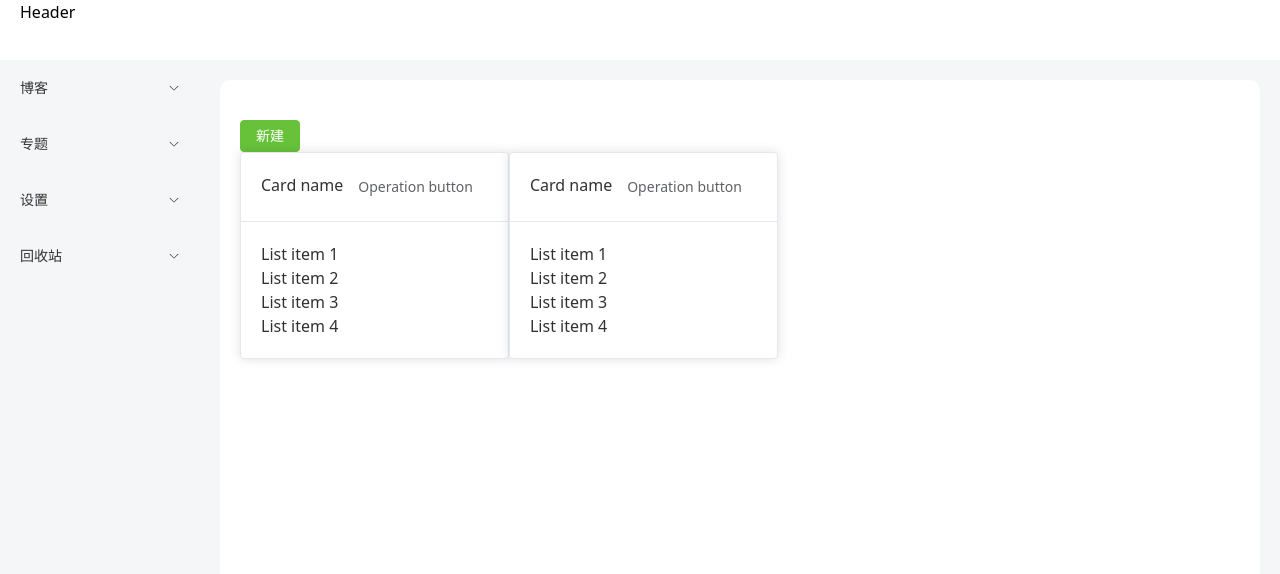
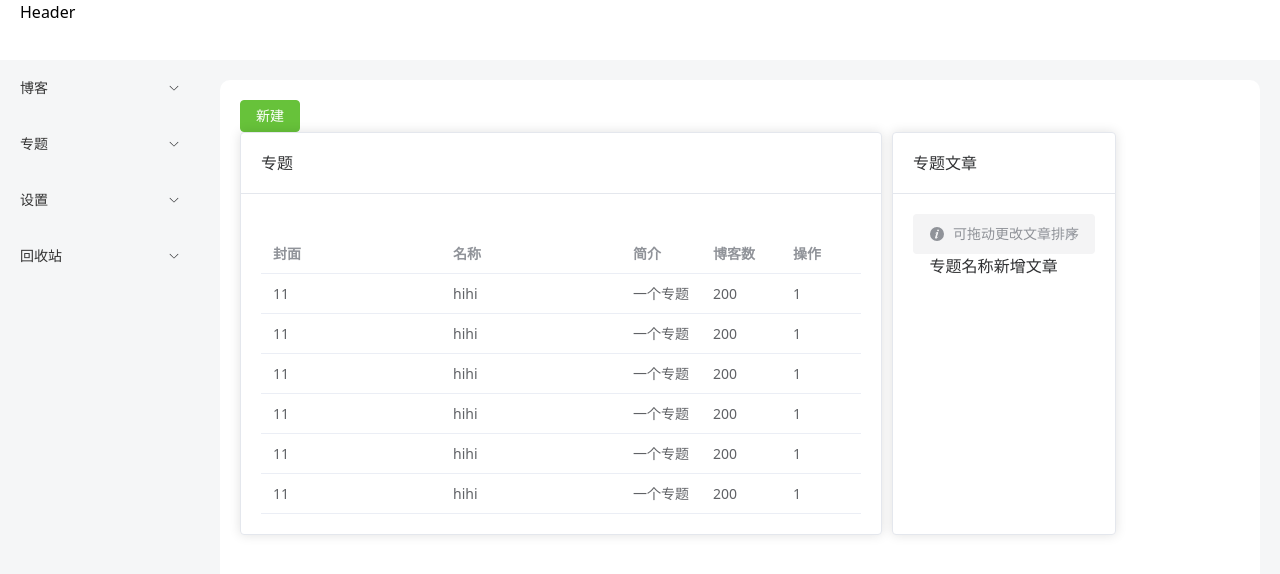
Before and after one commit to yiyang-fairy/easyblog, a Vue app: page /specialTopic in a window 1280 px wide. Shown: the top 574 px of the page. Built offline with nearby package versions, Linux system fonts and the light colour scheme; a web font is replaced by a local one.

Commit message:
专题页拖拽列表，新建个人信息页

```diff
--- /dev/null
+++ b/src/components/commen/iconfont.css
@@ -0,0 +1,25 @@
+@font-face {
+    font-family: "iconfont"; /* Project id 3981281 */
+    src: url('//at.alicdn.com/t/c/font_3981281_abfwa6dazl7.woff2?t=1679982279937') format('woff2'),
+         url('//at.alicdn.com/t/c/font_3981281_abfwa6dazl7.woff?t=1679982279937') format('woff'),
+         url('//at.alicdn.com/t/c/font_3981281_abfwa6dazl7.ttf?t=1679982279937') format('truetype');
+  }
+
+  .iconfont {
+    font-family: "iconfont" !important;
+    font-style: normal;
+    -webkit-font-smoothing: antialiased;
+    -moz-osx-font-smoothing: grayscale;
+  }
+
+  .icon-caret-right:before {
+    content: "\e6ed";
+  }
+
+  .icon-caret-down:before {
+    content: "\e6ee";
+  }
+
+  .icon-zhankai1:before {
+    content: "\e667";
+  }
--- a/src/main.js
+++ b/src/main.js
@@ -5,6 +5,7 @@ import 'element-plus/dist/index.css'
 import App from './App.vue'
 import router from './router'
 import './index.css'
+import './components/commen/iconfont.css'
 
 const app = createApp(App)
 app.use(ElementPlus)
--- a/src/views/Index.vue
+++ b/src/views/Index.vue
@@ -5,27 +5,28 @@
         <el-header style="background-color: #fff;">Header</el-header>
         <el-container>
           <el-aside width="200px">
-            <el-menu
-              default-active="2"
-              class="el-menu-vertical-demo bg-grey border-null"
-            >
-              <el-sub-menu
-                v-for="(item, index) in list"
-                :key="index"
-                :index="index"
-              >
+            <el-menu :unique-opened="true"
+                     class="el-menu-vertical-demo bg-grey border-null">
+              <el-sub-menu v-for="(item, index1) in list"
+                           :key="index1"
+                           :index="index1">
                 <template #title>
                   <i class="el-icon-location"></i>
                   <span class="color-333">{{ item.name }}</span>
                 </template>
-                <div v-for="(item1, index ) in item.group" :key="index">
-                  <el-menu-item @click="open(item1)" class="bg-grey color-333 menu-item">{{item1.name}}</el-menu-item>
+                <div v-for="(item1, index ) in item.group"
+                     :key="index">
+                  <el-menu-item @click="open(item1, index)"
+                                class="color-333 menu-item hover:bg-white"
+                                :class="isCurrent2==index?'bg-white':'bg-grey'">{{item1.name}}</el-menu-item>
                 </div>
               </el-sub-menu>
             </el-menu>
           </el-aside>
           <el-main style="background-color: #fff;margin: 20px;border-radius: 10px;">
-            <div style="height: 600px;"><RouterView></RouterView></div>
+            <div style="height: 600px;">
+              <RouterView></RouterView>
+            </div>
 
           </el-main>
         </el-container>
@@ -37,21 +38,25 @@
 import { reactive, ref } from "vue";
 import { useRouter } from 'vue-router'
 const router = useRouter();
-function open(item) {
+let isCurrent1 = ref(0)
+let isCurrent2 = ref(0)
+function open(item, index) {
   console.log(item, 'item')
+  isCurrent2.value = index
+  console.log(isCurrent2)
   router.push(item.url)
 }
 const list = [
   {
     name: "博客",
-    group:[
+    group: [
       {
-        name:"博客管理",
-        url:'/blog'
+        name: "博客管理",
+        url: '/blog'
       },
       {
-        name:"分类管理",
-        url:'/classify'
+        name: "分类管理",
+        url: '/classify'
       }
     ]
   },
@@ -60,7 +65,7 @@ const list = [
     group: [
       {
         name: "专题管理",
-        url:'/specialTopic'
+        url: '/specialTopic'
       }
     ]
   },
@@ -68,17 +73,17 @@ const list = [
     name: "设置",
     group: [
       {
-        name:'个人信息设置',
-        url:'/setting'
+        name: '个人信息设置',
+        url: '/setting'
 
       },
       {
-        name:'博客成员',
-        url:'/setting'
+        name: '博客成员',
+        url: '/setting'
       },
       {
-        name:"系统设置",
-        url:'/setting'
+        name: "系统设置",
+        url: '/setting'
       }
     ]
   },
@@ -86,7 +91,7 @@ const list = [
     name: "回收站",
     group: [
       {
-        name:'回收站'
+        name: '回收站'
       }
     ]
   }
@@ -95,7 +100,7 @@ const list = [
 
 <style scoped>
 .bg-grey {
-  background-color: #F5F6F7;
+  background-color: #f5f6f7;
 }
 .color-333 {
   color: #333;
@@ -103,7 +108,7 @@ const list = [
 .border-null {
   border: none;
 }
-:deep(.el-sub-menu__title:hover){
+:deep(.el-sub-menu__title:hover) {
   background-color: #fff;
 }
 </style>
--- a/src/views/SpecialTopic.vue
+++ b/src/views/SpecialTopic.vue
@@ -1,38 +1,175 @@
 <template>
   <div>
-    <div class="mt-20">
-      <el-button class="bg-green-500" type="success" @click="create()">新建</el-button>
+    <div class="">
+      <el-button class="bg-green-500"
+                 type="success"
+                 @click="create()">新建</el-button>
     </div>
-    <div class="flex">
-      <el-card class="box-card">
+    <div class="flex mt-10">
+      <el-card class="box-card mr-10 w-50%">
         <template #header>
           <div class="card-header">
-            <span>Card name</span>
-            <el-button class="button" text>Operation button</el-button>
+            <span>专题</span>
           </div>
         </template>
-        <div v-for="o in 4" :key="o" class="text item">
-          {{ "List item " + o }}
+        <div class="mt-20">
+          <el-table :data="tableData"
+                    style="width: 100%">
+            <el-table-column prop="date"
+                             label="封面"
+                             width="180">
+            </el-table-column>
+            <el-table-column prop="name"
+                             label="名称"
+                             width="180">
+            </el-table-column>
+            <el-table-column prop="intro"
+                             label="简介"> </el-table-column>
+            <el-table-column prop="quantity"
+                             label="博客数"> </el-table-column>
+            <el-table-column prop="handle"
+                             label="操作"> </el-table-column>
+          </el-table>
         </div>
       </el-card>
-      <el-card class="box-card">
+      <el-card class="box-card w-50%">
         <template #header>
           <div class="card-header">
-            <span>Card name</span>
-            <el-button class="button" text>Operation button</el-button>
+            <span>专题文章</span>
           </div>
         </template>
-        <div v-for="o in 4" :key="o" class="text item">
-          {{ "List item " + o }}
+        <el-alert title="可拖动更改文章排序"
+                  type="info"
+                  show-icon />
+
+        <div @click="open()"
+             class="flex justify-between">
+          <div>
+            <span class="iconfont  text-gray-400"
+                  :class="show?'icon-caret-down':'icon-caret-right'"></span>
+            专题名称
+          </div>
+          <div>新增文章</div>
         </div>
+        <el-tree v-if="show"
+                 :data="treeDate"
+                 node-key="id"
+                 :expand-on-click-node="false"
+                 draggable>
+          <template #default="{ node, data }">
+            <span class="custom-tree-node">
+              <span>{{ node.label }}</span>
+              <span class="text-green-500">
+                <a @click="append(data)"> 预览 </a>
+                <a style="margin-left: 8px"
+                   @click="remove(node, data)">
+                  修改
+                </a>
+                <a @click="append(data)"> 删除 </a>
+                <a style="margin-left: 8px"
+                   @click="remove(node, data)">
+                  新增下级文章
+                </a>
+              </span>
+            </span>
+          </template>
+        </el-tree>
       </el-card>
     </div>
   </div>
 </template>
 
-  <script>
-export default {};
+<script setup>
+import { ref } from "vue";
+let show = ref(false);
+function open() {
+  show.value = !show.value;
+}
+function create() {
+  console.log("新建一个文章");
+}
+
+const tableData = [
+  {
+    date: "11",
+    name: "hihi",
+    intro: "一个专题",
+    quantity: "200",
+    handle: "1",
+  },
+  {
+    date: "11",
+    name: "hihi",
+    intro: "一个专题",
+    quantity: "200",
+    handle: "1",
+  },
+  {
+    date: "11",
+    name: "hihi",
+    intro: "一个专题",
+    quantity: "200",
+    handle: "1",
+  },
+  {
+    date: "11",
+    name: "hihi",
+    intro: "一个专题",
+    quantity: "200",
+    handle: "1",
+  },
+  {
+    date: "11",
+    name: "hihi",
+    intro: "一个专题",
+    quantity: "200",
+    handle: "1",
+  },
+  {
+    date: "11",
+    name: "hihi",
+    intro: "一个专题",
+    quantity: "200",
+    handle: "1",
+  },
+];
+const tree = [
+  {
+    label: "Level one 1",
+    edit: true,
+    id: "001",
+  },
+];
+const treeDate = [
+  {
+    label: "Level one 1",
+    edit: true,
+    id: "001",
+    children: [
+      {
+        label: "Level two 1-1",
+        edit: false,
+        id: "002",
+        children: [
+          {
+            label: "Level three 1-1-1",
+            edit: true,
+            id: "003",
+          },
+        ],
+      },
+    ],
+  },
+];
 </script>
 
   <style>
+.custom-tree-node {
+  flex: 1;
+  display: flex;
+  align-items: center;
+  justify-content: space-between;
+  font-size: 14px;
+  padding-right: 8px;
+}
 </style>
--- a/tailwind.config.cjs
+++ b/tailwind.config.cjs
@@ -14,6 +14,8 @@ module.exports = {
         '24': '24px',
         '30': '30px',
         '40': '40px',
+        '50%': '50%',
+        '100%': '100%'
       }
     },
   },
```
Also changed, not shown: src/views/UserInfo.vue (added, +15 -0 lines).
